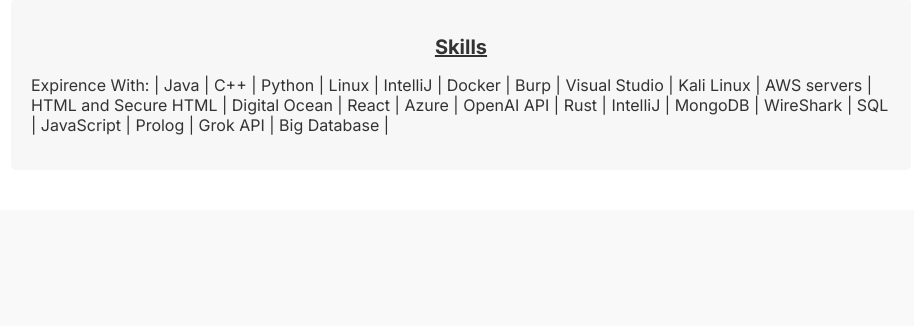
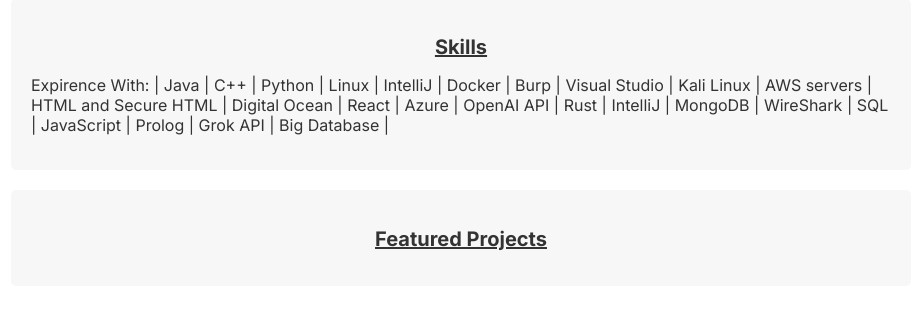
Before and after one commit to AustinPaulley/personal-website, a Flask app: page / in a window 1280 px wide. Shown: the part 762-1088 px from the top of the page, without its empty margins (179-1093 px from the left). Before the commit the page ends 897 px from the top, so only its background shows below. Run offline with Flask 3, Linux system fonts and the light colour scheme.

Commit message:
Aboutme Update

```diff
--- a/personal_website/templates/home.html
+++ b/personal_website/templates/home.html
@@ -15,5 +15,15 @@
         <h2>Skills</h2>
         <p>Expirence With: | Java | C++ | Python | Linux | IntelliJ | Docker | Burp | Visual Studio | Kali Linux | AWS servers | HTML and Secure HTML | Digital Ocean | React | Azure | OpenAI API | Rust | IntelliJ | MongoDB | WireShark | SQL | JavaScript | Prolog | Grok API | Big Database |</p>
     </div>
+    <div class="card">
+        <h2>Featured Projects</h2>
+        {% for project in projects %}
+        <div class="card">
+            <h2>{{ project.name }}</h2>
+            <p>{{ project.description or 'No description available.' }}</p>
+            <a href="{{ project.html_url }}" target="_blank">View on GitHub</a>
+        </div>
+        {% endfor %}
+    </div>
 </section>
 {% endblock %}
```
